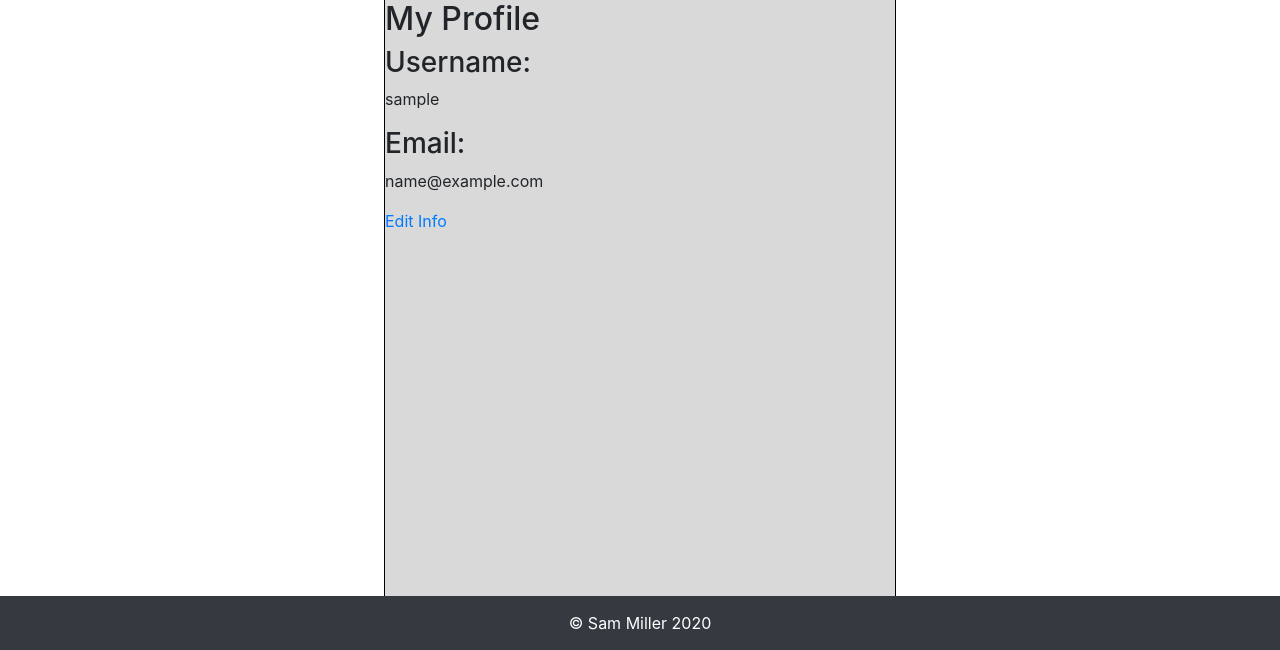
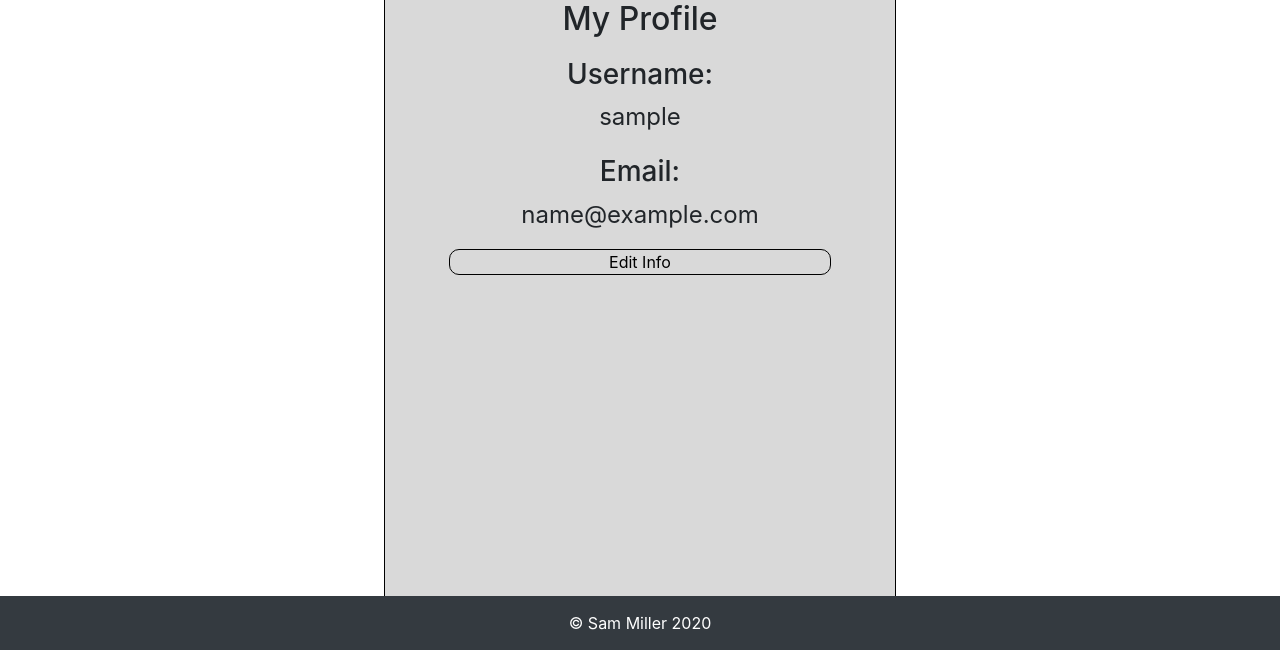
Before and after one commit to SamuelJMiller/group-scheduler, a Flask app: page /my_profile in a window 1280 px wide. Shown: the part 150-800 px from the top of the page. Run offline with Flask 2, Linux system fonts and the light colour scheme; the visitor is signed in with stand-in values (Sample User, id 1); data comes from the database, SQL or seed files in the repository; some libraries are stand-ins or nearby versions.

Commit message:
personal profile css

```diff
--- a/app/static/styles/style.css
+++ b/app/static/styles/style.css
@@ -265,6 +265,30 @@ footer p {
 
 /* MY_PROFILE PAGE */
 
+#my-profile-header, #username-header, #my-username, #email-header, #my-email {
+    text-align: center;
+}
+
+#my-username, #my-email {
+    font-size: 1.5rem;
+}
+
+#username-header, #email-header {
+    margin-top: 20px;
+}
+
+#edit-profile-link {
+    display: block;
+    width: 75%;
+    text-align: center;
+    color: black;
+    border: 1px solid black;
+    border-radius: 10px;
+    margin-left: auto;
+    margin-right: auto;
+    margin-bottom: 20px;
+}
+
 /* FRIENDS PAGE */
 
 .friend-banner-container {
```
